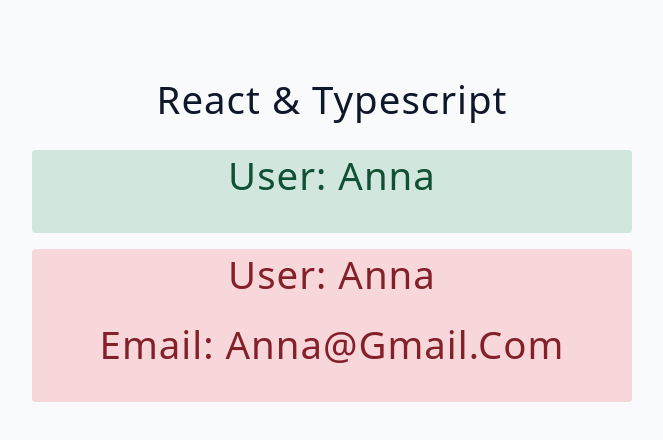
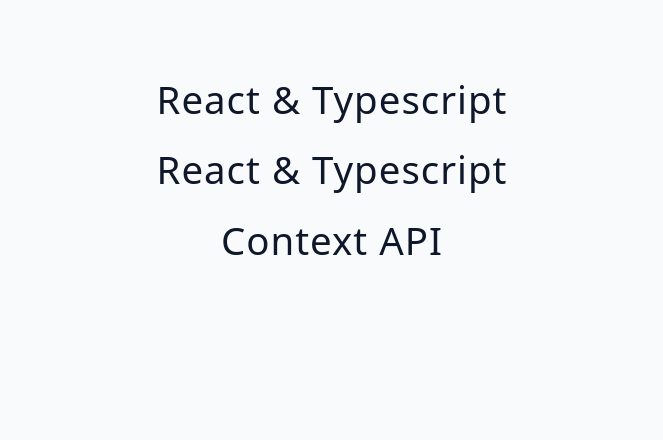
Before and after one commit to urielparavi/practical-typescript, a React (Vite) app: page / in a window 1280 px wide. Shown: the top 440 px of the page, without its empty margins (308-971 px from the left). Built offline with nearby package versions, Linux system fonts and the light colour scheme.

Commit message:
106. Context API - Basic Example

```diff
--- a/src/App.tsx
+++ b/src/App.tsx
@@ -1,15 +1,10 @@
-// import Component from './final/05-challenge';
-import Component from './starter/05-challenge';
+import Component from './starter/06-context';
 
 function App() {
   return (
     <main>
       <h2>React & Typescript</h2>
-      {/* <Component type="basic" name="susan" /> */}
-      {/* <Component type="advanced" name="anna" email="anna@gmail.com" /> */}
-
-      <Component type="basic" name="anna" />
-      <Component type="advanced" name="anna" email="anna@gmail.com" />
+      <Component />
     </main>
   );
 }
--- /dev/null
+++ b/src/starter/06-context/context.tsx
@@ -0,0 +1,28 @@
+import { createContext, useContext } from 'react';
+
+// Create a context with TypeScript.
+// The context value can be either `{ name: string }` or `undefined`.
+// Using `undefined` as default helps catch errors if used outside the provider.
+const ThemeProviderContext = createContext<{ name: string } | undefined>(
+  undefined
+);
+
+// The ThemeProvider component wraps its children with the context provider
+// and provides a static value: { name: 'Hello world' }.
+export function ThemeProvider({ children }: { children: React.ReactNode }) {
+  return (
+    <ThemeProviderContext.Provider value={{ name: 'Hello world' }}>
+      {children}
+    </ThemeProviderContext.Provider>
+  );
+}
+
+// Custom hook to access the theme context.
+// If the hook is used outside of the ThemeProvider, an error is thrown.
+// This prevents accidental misuse and ensures the context is always available.
+export const useTheme = () => {
+  const context = useContext(ThemeProviderContext);
+  if (context === undefined)
+    throw new Error('useTheme must be used within the ThemeProvider');
+  return context;
+};
--- a/src/starter/06-context/index.tsx
+++ b/src/starter/06-context/index.tsx
@@ -1,4 +1,17 @@
+import { ThemeProvider, useTheme } from './context';
+
+function ParentComponent() {
+  return (
+    <ThemeProvider>
+      <Component />
+    </ThemeProvider>
+  );
+}
+
 function Component() {
+  const context = useTheme();
+  console.log(context);
+
   return (
     <div>
       <h2>React & Typescript</h2>
@@ -6,4 +19,4 @@
     </div>
   );
 }
-export default Component;
+export default ParentComponent;
```
